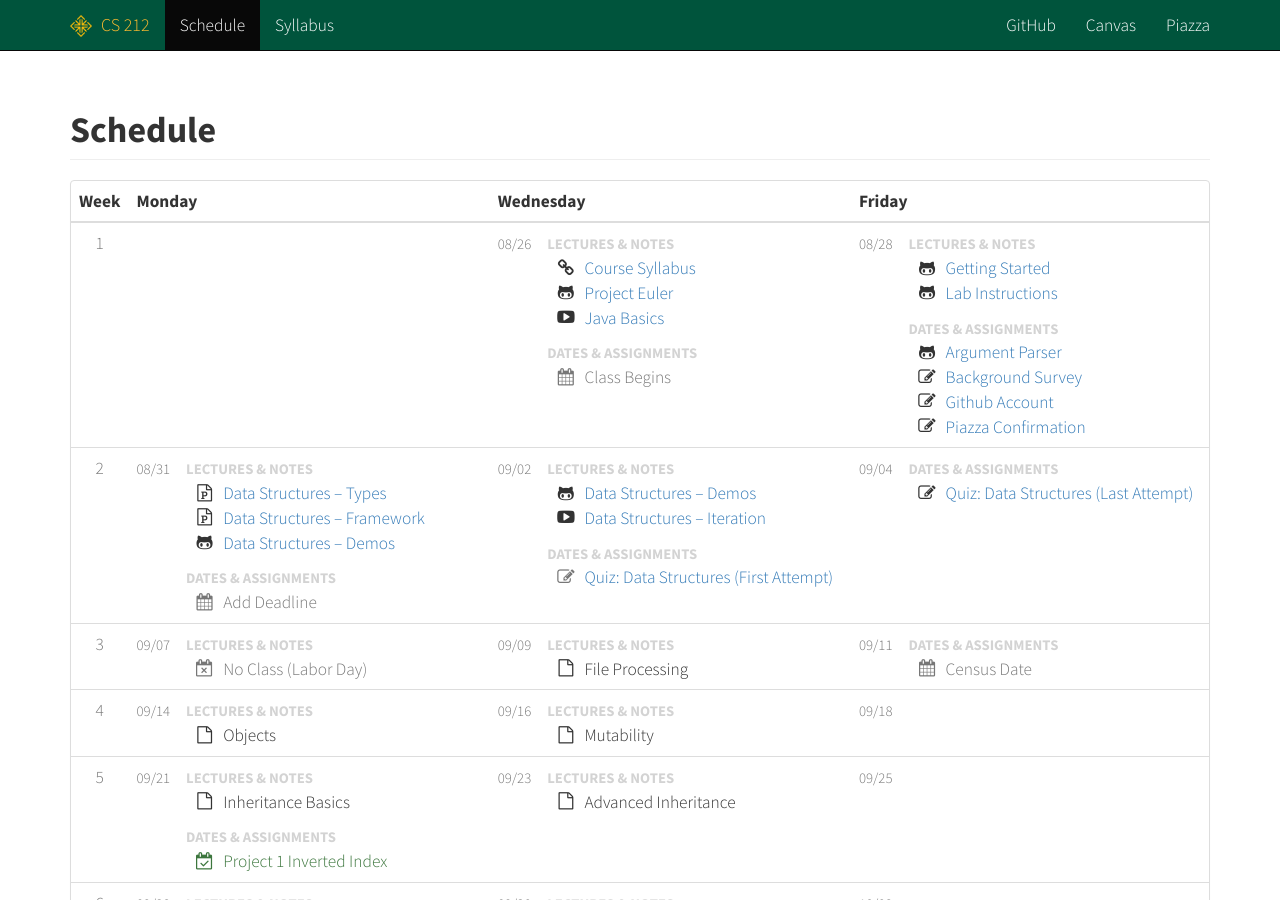
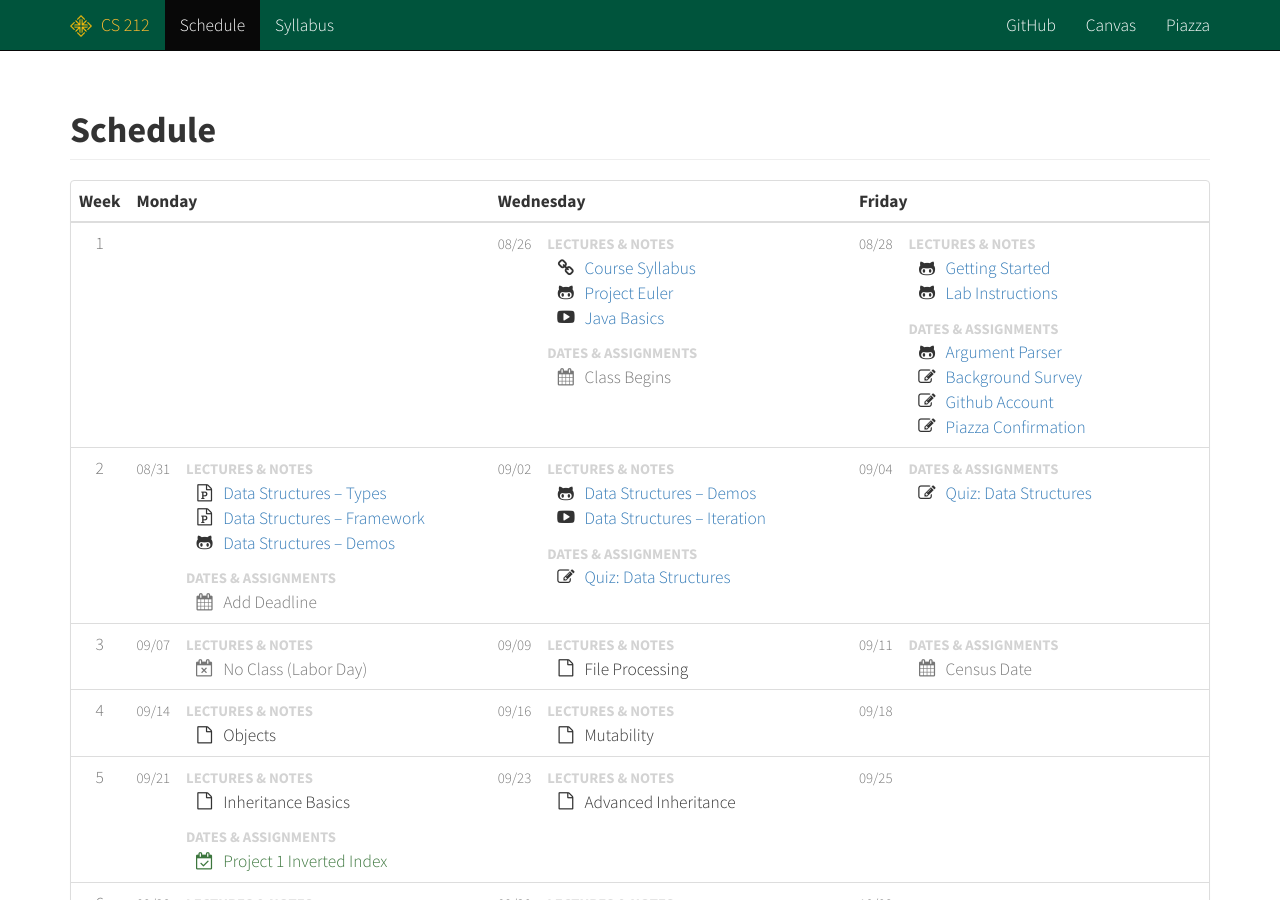
Before and after one commit to cs212/fall2015, a Jekyll site: the page built from schedule.html, in a window 1280 px wide and 900 px high. Built offline with Jekyll 4.4.1, drawn with Linux system fonts in a browser that asks for light colours; Markdown is read by kramdown in place of the engine named in the settings.

Commit message:
Cosmetic changes.

```diff
--- a/_data/schedule.yml
+++ b/_data/schedule.yml
@@ -67,15 +67,14 @@
           link : 'https://youtu.be/1Z6zWIG_acE'
           icon : 'fa-youtube-play'
       other :
-        - name : 'Quiz: Data Structures (First Attempt)'
+        - name : 'Quiz: Data Structures'
           link : 'https://usfca.instructure.com/courses/1553675/quizzes/2292156'
           icon : 'fa-pencil-square-o'
-          type : 'text-muted'
 
     - class : 2015-09-04 # Fri
       notes : false
       other :
-        - name : 'Quiz: Data Structures (Last Attempt)'
+        - name : 'Quiz: Data Structures'
           link : 'https://usfca.instructure.com/courses/1553675/quizzes/2292156'
           icon : 'fa-pencil-square-o'
 
```
